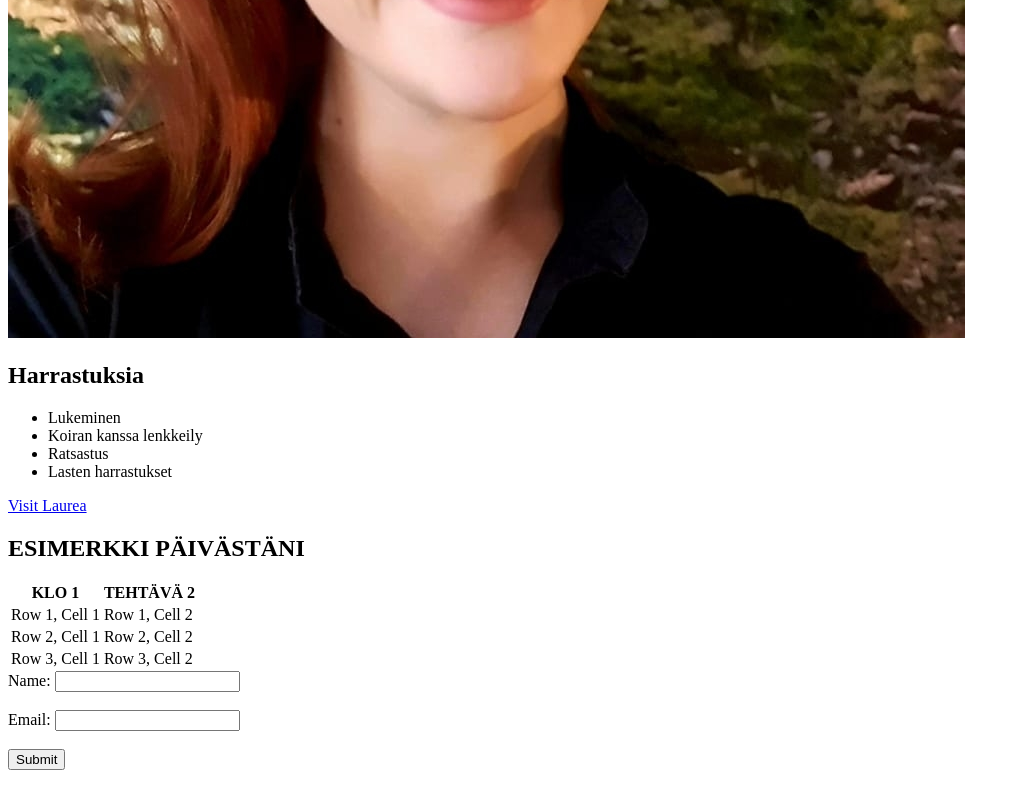
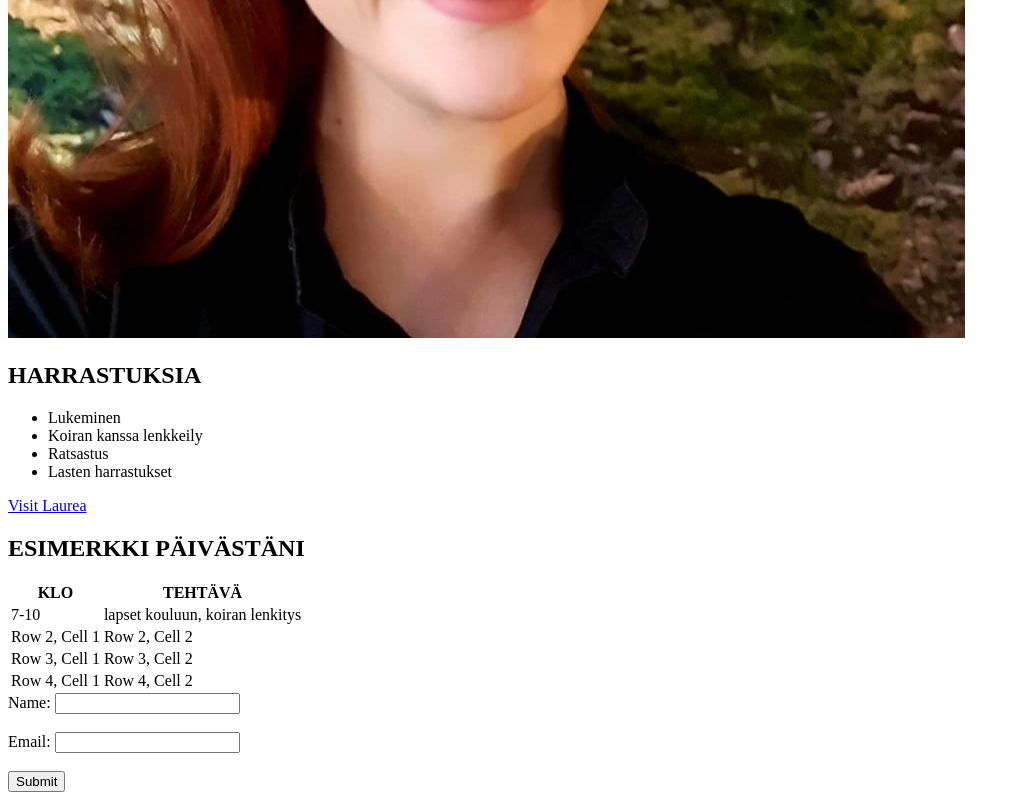
Before and after one commit to Teekku/WEBSIVUSTON_KEHITTAMINEN_LAUREA, a plain HTML site: page WS01_HTML/index.html in a window 1280 px wide. Shown: the part 855-1655 px from the top of the page, without its empty margins (0-1020 px from the left). Before the commit the page ends 1633 px from the top, so only its background shows below. Drawn offline with Linux system fonts and the light colour scheme.

Commit message:
taulukko rivi1

```diff
--- a/WS01_HTML/index.html
+++ b/WS01_HTML/index.html
@@ -23,7 +23,7 @@
         </p>
     <img src="./images/tea.jpg" alt="Kuva sivulla esitellystä henkilöstä">
 
-    <h2>Harrastuksia</h2>
+    <h2>HARRASTUKSIA</h2>
     <ul>
         <li>Lukeminen</li>
         <li>Koiran kanssa lenkkeily</li>
@@ -35,12 +35,12 @@
 <h2>ESIMERKKI PÄIVÄSTÄNI</h2>
     <table>
     <tr>
-        <th>KLO 1</th>
-        <th>TEHTÄVÄ 2</th>
+        <th>KLO</th>
+        <th>TEHTÄVÄ</th>
     </tr>
     <tr>
-        <td>Row 1, Cell 1</td>
-        <td>Row 1, Cell 2</td>
+        <td>7-10</td>
+        <td>lapset kouluun, koiran lenkitys</td>
     </tr>
     <tr>
         <td>Row 2, Cell 1</td>
@@ -49,7 +49,13 @@
     <tr>
         <td>Row 3, Cell 1</td>
         <td>Row 3, Cell 2</td>
+    <tr>
+        <td>Row 4, Cell 1</td>
+        <td>Row 4, Cell 2</td>
     </tr>
+    </tr>
+
+
     </table>
 
 
```
